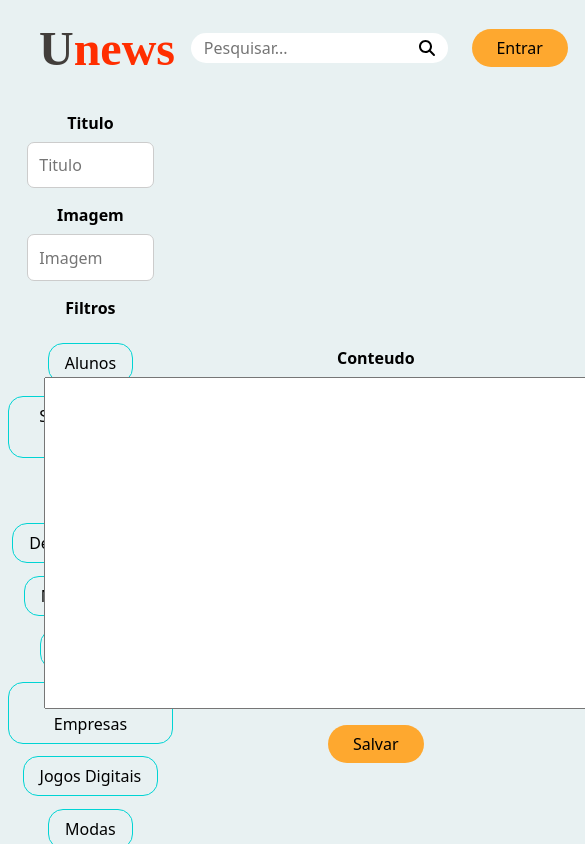
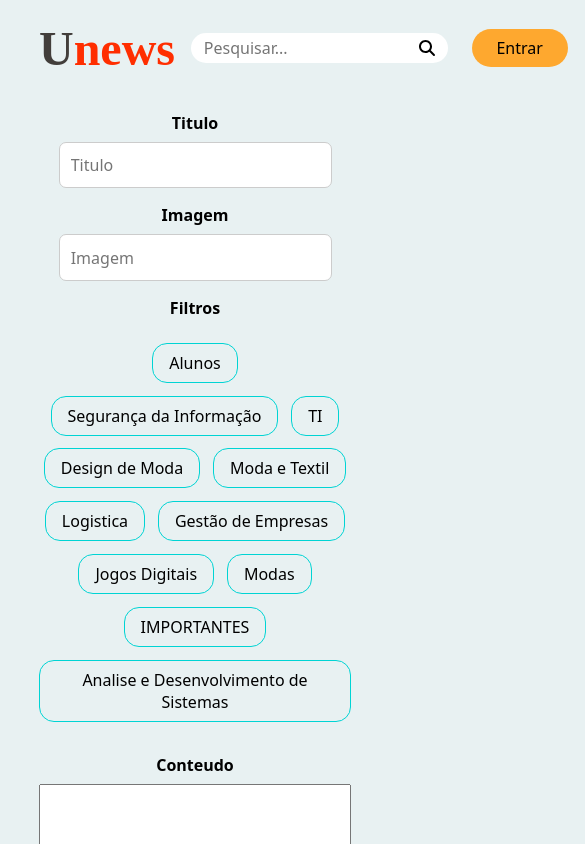
Before and after one commit to Vediniz/Unews, a React (Create React App) app in the folder frontend/: page /news in a window 390 px wide. Shown: the top 844 px of the page, 585 px wide, since content can reach past the window. Built offline with nearby package versions, Linux system fonts and the light colour scheme; a web font is replaced by a local one.

Commit message:
some responsiveness adjustments

```diff
--- a/frontend/src/components/Card.jsx
+++ b/frontend/src/components/Card.jsx
@@ -16,7 +16,7 @@ export default function Card(props) {
         <div className="card">
             <img src={props.banner} alt="Imagem da noticia" />
             <div className="card-body">
-                <div className="card-title">{props.title}</div>
+                <div className="card-title" onClick={props.onClick}>{props.title}</div>
 
                 <div className="card-text">
                     <TextLimit text={props.text} limit={100} />
--- a/frontend/src/styles/components/_body.scss
+++ b/frontend/src/styles/components/_body.scss
@@ -23,10 +23,12 @@
         grid-gap: 1rem;
         justify-content: center;
         align-items: center;
+        padding-bottom: 2rem;
 
         @media (max-width: 999px) {
             display: flex;
             flex-direction: column;
+            align-items: center;
         }
     }
 }
--- a/frontend/src/styles/main.css
+++ b/frontend/src/styles/main.css
@@ -38,11 +38,13 @@ body {
   grid-gap: 1rem;
   justify-content: center;
   align-items: center;
+  padding-bottom: 2rem;
 }
 @media (max-width: 999px) {
   .home .body {
     display: flex;
     flex-direction: column;
+    align-items: center;
   }
 }
 
@@ -66,7 +68,11 @@ body {
   font-size: 1.2rem;
   height: 33.3%;
 }
-@media (max-width: 500px) {
+.card .card-body .card-title:hover {
+  cursor: pointer;
+  color: #FEA82F;
+}
+@media (max-width: 1200px) {
   .card .card-body .card-title {
     font-size: 1rem;
   }
@@ -295,6 +301,17 @@ body {
   font-weight: 700;
   margin-bottom: 1rem;
 }
+@media (max-width: 1000px) {
+  .container-auth .cardSign {
+    width: 50%;
+  }
+}
+@media (max-width: 750px) {
+  .container-auth .cardSign {
+    width: 90%;
+    padding: 0;
+  }
+}
 .container-auth form {
   display: flex;
   flex-direction: column;
@@ -382,6 +399,13 @@ body {
   justify-content: space-between;
   align-items: center;
 }
+@media (max-width: 1100px) {
+  .create-news form {
+    flex-direction: column;
+    gap: 1rem;
+    padding-bottom: 2rem;
+  }
+}
 .create-news form h2 {
   margin-top: 1rem;
   margin-bottom: 0.5rem;
@@ -395,11 +419,21 @@ body {
 .create-news form .container-textarea textarea {
   margin-bottom: 1rem;
 }
+@media (max-width: 750px) {
+  .create-news form .container-textarea textarea {
+    width: 80%;
+  }
+}
 .create-news form .container-textarea div {
   display: flex;
   justify-content: space-between;
   width: 30%;
   text-align: center;
+}
+@media (max-width: 750px) {
+  .create-news form .container-textarea div {
+    width: 50%;
+  }
 }
 .create-news form .container-textarea div span {
   background-color: transparent;
@@ -423,6 +457,7 @@ body {
   gap: 0.8rem;
   margin: 0 0.5rem;
   margin-top: 1rem;
+  width: 80%;
 }
 .create-news form .container-input .checkbox-filters div {
   border: 1px solid rgb(0, 212, 212);
--- a/frontend/src/styles/pages/_editNews.scss
+++ b/frontend/src/styles/pages/_editNews.scss
@@ -7,6 +7,12 @@
         flex-direction: row;
         justify-content: space-between;
         align-items: center;
+
+        @media (max-width: 1100px) {
+            flex-direction: column;
+            gap: 1rem;
+            padding-bottom: 2rem;
+        }
 
         h2 {
             margin-top: 1rem;
@@ -21,6 +27,10 @@
 
             textarea {
                 margin-bottom: 1rem;
+
+                @media (max-width: 750px) {
+                    width: 80%;
+                }
             }
 
             div {
@@ -28,6 +38,10 @@
                 justify-content: space-between;
                 width: 30%;
                 text-align: center;
+
+                @media (max-width: 750px) {
+                    width: 50%;
+                }
 
                 span {
                     background-color: transparent;
@@ -55,6 +69,11 @@
                 gap: .8rem;
                 margin: 0 0.5rem;
                 margin-top: 1rem;
+                width: 80%;
+
+                // @media (max-width: 750px) {
+                //     width: 80%;
+                // }
 
                 div {
                     border: 1px solid rgb(0, 212, 212);
```
Also changed, not shown: frontend/src/styles/components/_card.scss (+6 -1 lines), frontend/src/styles/pages/_authentication.scss (+9 -0 lines), 1 other file (tests, documents, lock files or other folders).
